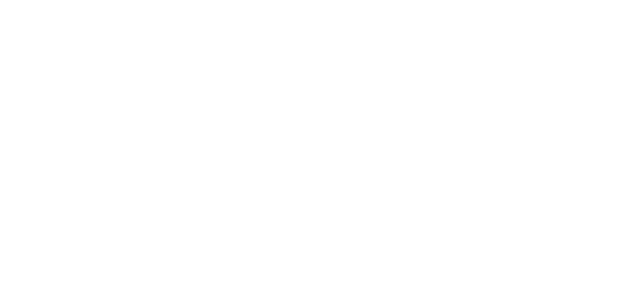
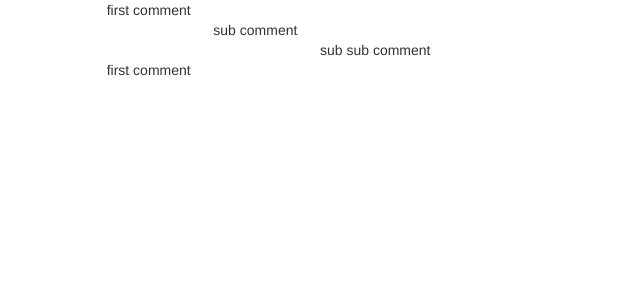
Before and after one commit to Husseny/treebirds, a Django app: page /nestedcomments/demo/ in a window 1280 px wide. Before the commit the part shown is empty. Shown: the top 300 px of the page, without its empty margins (0-640 px from the left). Run offline with Django 3.2, Linux system fonts and the light colour scheme; some libraries are stand-ins or nearby versions.

Commit message:
demo view

```diff
--- a/nestedcomments/templates/nestedcomments/demo.html
+++ b/nestedcomments/templates/nestedcomments/demo.html
@@ -17,7 +17,16 @@
 <body ng-app="demoApp" ng-controller="demoCtrl">
 	<div class="container-fluid">
 		<div class="row">
-
+			<div class="col-xs-offset-1">first comment</div>
+		</div>
+		<div class="row">
+			<div class="col-xs-offset-2">sub comment</div>
+		</div>
+		<div class="row">
+			<div class="col-xs-offset-3">sub sub comment</div>
+		</div>
+		<div class="row">
+			<div class="col-xs-offset-1">first comment</div>
 		</div>
 	</div>
 </body>
```
Also changed, not shown: nestedcomments/static/nestedcomments/js/demoApp.js (line endings or trailing spaces).
